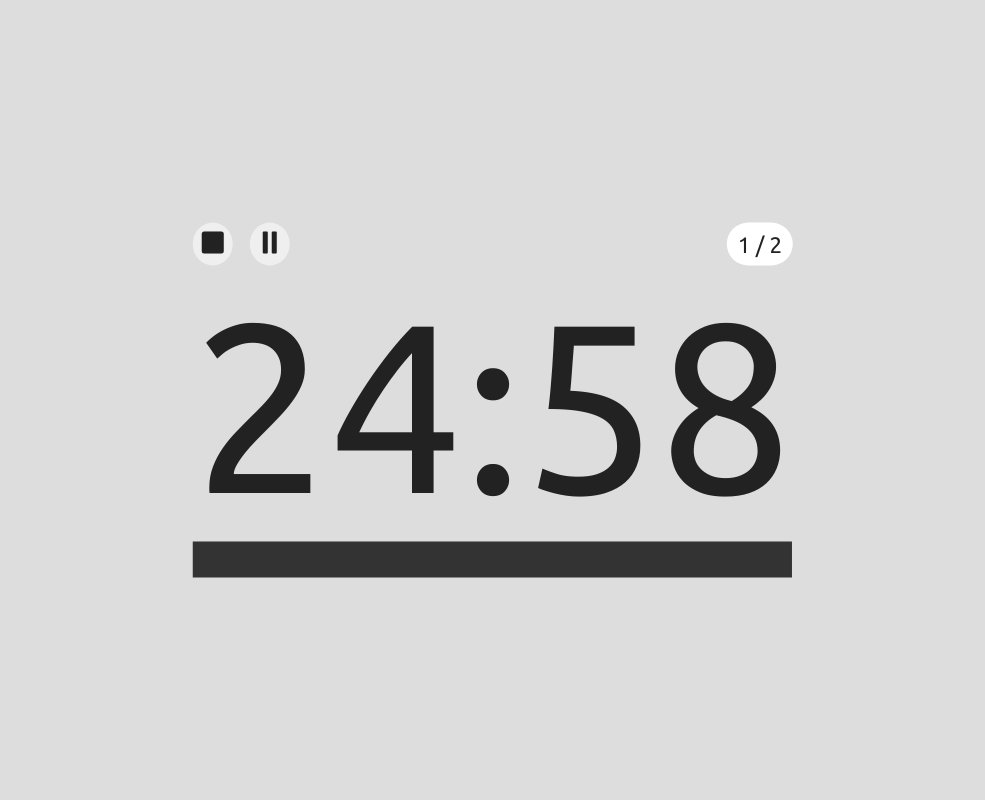
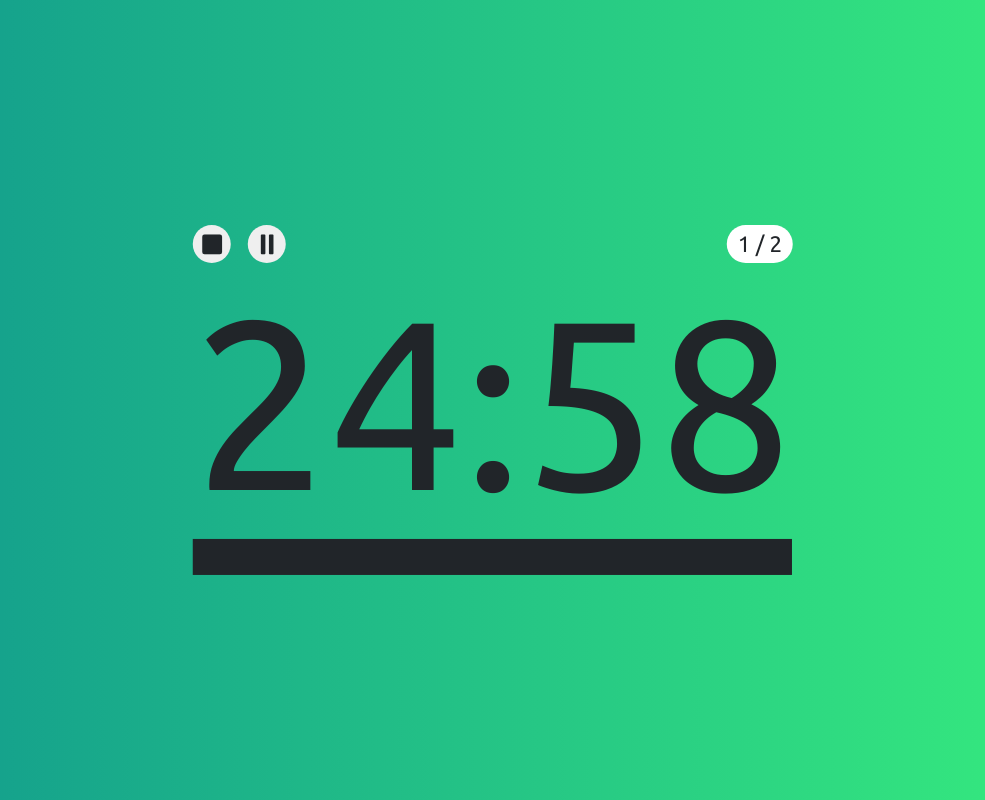
Before and after one commit to BryanFonseca/pomodoro-timer, a website built with Parcel: page src/index.html in a window 1280 px wide. Both pictures are taken after a click on the button "BEGIN". Shown: the whole page, without its empty margins (147-1132 px from the left). Built offline with nearby package versions, Linux system fonts and the light colour scheme.

Commit message:
Add indicative background gradients and make them change when appropriate using a decorator funcion to handle repeatedly called functions.

```diff
--- a/src/css/style.css
+++ b/src/css/style.css
@@ -1,12 +1,14 @@
-*, *::after, *::before{
+*,
+*::after,
+*::before {
   box-sizing: border-box;
   margin: 0;
   padding: 0;
 }
 
-:root{
-  font-family: 'ubuntu', sans-serif;
-  color: #222;
+:root {
+  font-family: "ubuntu", sans-serif;
+  color: #212529;
 }
 
 :root * {
@@ -14,24 +16,47 @@
   font-family: inherit;
 }
 
-body{
-  background-color: #ddd;
+body {
   height: 100vh;
+  transition: background 10s;
 }
 
-.initial-menu, .timer-container{
-  transition: opacity .4s;
+.work-gradient,
+.break-gradient {
+  position: fixed;
+  height: 100%;
+  width: 100%;
+  transition: opacity 1s;
 }
 
-.info{
+.work-gradient {
+  z-index: 4;
+  /* another cool gradient */
+  background: linear-gradient(to right, #348f50, #56b4d3);
+  background: linear-gradient(to right, #11998e, #38ef7d);
+}
+
+.break-gradient {
+  z-index: 3;
+  /* another cool gradient */
+  background: linear-gradient(to right, #ff5f6d, #ffc371);
+  background: linear-gradient(to right, #ff4b1f, #ff9068);
+}
+
+.initial-menu,
+.timer-container {
+  transition: opacity 0.4s;
+}
+
+.info {
   background-color: #999;
 }
 
-.time-selection-form{
+.time-selection-form {
   background-color: #bbb;
 }
 
-.initial-menu{
+.initial-menu {
   z-index: 5;
   position: fixed;
   top: 50%;
@@ -40,90 +65,94 @@ body{
   opacity: 100%;
 }
 
-.time-selection-form{
+.time-selection-form {
   font-size: 2rem;
   display: flex;
   flex-direction: column;
   align-items: center;
-  gap: .5em;
+  gap: 0.5em;
   padding: 0.7em 1em;
   border-radius: 0.3em;
 
-  background: linear-gradient(to right, #F37335, #FDC830); /* W3C, IE 10+/ Edge, Firefox 16+, Chrome 26+, Opera 12+, Safari 7+ */
+  background: linear-gradient(to right, #f37335, #fdc830);
   background-color: white;
 }
 
-.time-selection-form-top{
+.time-selection-form-top {
   display: flex;
   align-items: center;
   gap: 0.6em;
 }
 
-.begin-button{
+.begin-button {
   font-size: 1.1rem;
   padding: 0.45em 1.2em;
   text-transform: uppercase;
-/*   border: none; */
-/*   font-weight: bold; */
 }
 
-.time-selection-form select{
+.time-selection-form select {
   font-size: 1rem;
   padding: 0.15em 0.3em;
 }
 
-.initial-menu--hidden{
+.initial-menu--hidden {
   opacity: 0%;
 }
 
-.timer-container{
-  z-index: 1;
+/* TODO: structure the code in such a way that this selector defines the ems value so that the whole component can be easily resized */
+.timer-container {
+  z-index: 4;
   position: fixed;
   top: 50%;
   left: 50%;
   transform: translate(-50%, -50%);
-  background-color: #ddd;
   opacity: 100%;
 }
 
-.timer-container--hidden{
+.timer-container--hidden {
   opacity: 0%;
 }
 
-.time{
+.time {
   font-size: 15rem;
 }
 
-.time-progress{
+.time-progress {
   height: 0.15em;
-  background-color: #333;
+  background-color: #212529;
   transform: scaleX(1);
   transform-origin: left;
-  transition: transform .1s;
+  transition: transform 0.1s;
 }
 
-ion-icon{
-  font-size: 2rem;
+ion-icon {
+  font-size: 1.8rem;
 }
 
-.timer-container button{
+.timer-container button {
   border: none;
   margin-right: 1em;
   border-radius: 50%;
-  padding: 0.3em;
-/*   background-color: transparent; */
+  padding: 0.35em;
 }
 
-.timer-container-top{
+.time-control-buttons > button {
+  display: inline-flex;
+  justify-content: center;
+  align-items: center;
+}
+
+.timer-container-top {
   display: flex;
   justify-content: space-between;
 }
 
-button:hover, select:hover{
+button:hover,
+select:hover {
   cursor: pointer;
 }
 
-.pomodoro-count{
+.pomodoro-count {
   display: flex;
   align-items: center;
   background-color: white;
--- a/src/index.html
+++ b/src/index.html
@@ -14,6 +14,8 @@
     <script type="module" src="./js/main.js"></script>
   </head>
   <body>
+    <div class="work-gradient"></div>
+    <div class="break-gradient"></div>
     <div class="initial-menu">
       <!--
 	<div class="info">
--- a/src/js/main.js
+++ b/src/js/main.js
@@ -11,6 +11,8 @@ class App {
     this.#timerContainerEl = document.querySelector(".timer-container");
     this.#timer = new PomodoroTimer({
       onStop: this.onStopPomodoro.bind(this),
+      onWorkStart: this.changeToWork.bind(this),
+      onBreakStart: this.changeToBreak.bind(this),
     });
 
     this.#form.addEventListener("submit", this.startPomodoro.bind(this));
@@ -51,6 +53,20 @@ class App {
       el.style.opacity = "100%";
     });
   }
+
+  #showGradient(gradientName = "work") {
+    document
+      .querySelectorAll('[class$="-gradient"]')
+      .forEach((el) => (el.style.opacity = "0"));
+    document.querySelector(`.${gradientName}-gradient`).style.opacity = "1";
+  }
+
+  changeToWork(){
+    this.#showGradient('work');
+  }
+  changeToBreak(){
+    this.#showGradient('break');
+  }
 }
 
 class PomodoroTimer {
@@ -61,6 +77,7 @@ class PomodoroTimer {
   #currentPomodoro;
   #initialPomodoro;
   #callbacks;
+  #currentMode;
 
   constructor(callbacks) {
     if (callbacks) {
@@ -74,6 +91,10 @@ class PomodoroTimer {
     this.#timerEl
       .querySelector(".timer-pause")
       .addEventListener("click", this.#pause);
+
+    this.#currentMode = "work";
+
+    this.onModeChange = this.#callOnce(this.onModeChange);
 
     //1 pom = 30 min = 1800 seg
   }
@@ -167,16 +188,57 @@ class PomodoroTimer {
       .addEventListener("click", this.#pause);
   };
 
+  onModeChange(mode) {
+    if (mode === "work") {
+      if (this.#callbacks.onWorkStart) {
+        this.#callbacks.onWorkStart();
+      }
+    } else if (mode === "break") {
+      if (this.#callbacks.onBreakStart) {
+        this.#callbacks.onBreakStart();
+      }
+    }
+  }
+
+  #callOnce(func) {
+    //decorator
+    const localThis = decorated;
+    function decorated(...args) {
+      if (!localThis.alreadyCalled) {
+        localThis.alreadyCalled = true;
+        func.call(this, ...args);
+      }
+      return;
+    }
+    decorated.resetDecorator = function () {
+      localThis.alreadyCalled = false;
+    };
+    return decorated;
+  }
+
   //this is automatically set to instance and method is too since...
   tick = () => {
+    // this code is SHIT but it's working
+    if (this.#workTime <= 0) {
+      this.onModeChange("break");
+    }
+    if (this.#breakTime < 0) {
+      /*
+       this executes only once so I reset the decorator in order to allow the function to execute again, I execute it
+       right away and reset it again so that the if above can still make use of the decorator (because the code
+       inside that one is called multiple times)
+       */
+      this.onModeChange.resetDecorator();
+      this.onModeChange("work");
+      this.onModeChange.resetDecorator();
+    }
+
     //update timer in GUI
     this.#updateTimeProgressBar();
 
     if (this.#workTime > 0) {
       this.#updateTimerEl(this.#workTime);
       this.#workTime--;
-
-      /*       console.log(this.#workTime); */
       return;
     }
 
@@ -200,7 +262,7 @@ class PomodoroTimer {
       percentage = this.#breakTime / 300;
     }
     percentage = percentage.toFixed(4);
-    console.log(percentage);
+    //console.log(percentage);
     this.#timerEl.querySelector(
       ".time-progress"
     ).style.transform = `scaleX(${percentage})`;
@@ -225,10 +287,3 @@ new App();
 // cuando terminen todos los pomodoros:
 // el botón stop podría cambiar a reset y volver al menú inicial
 // el botón pause se desactivaría
-
-//promisifying timeout
-function countDown(ms) {
-  return new Promise(function (resolve) {
-    setTimeout(resolve, ms);
-  });
-}
```
